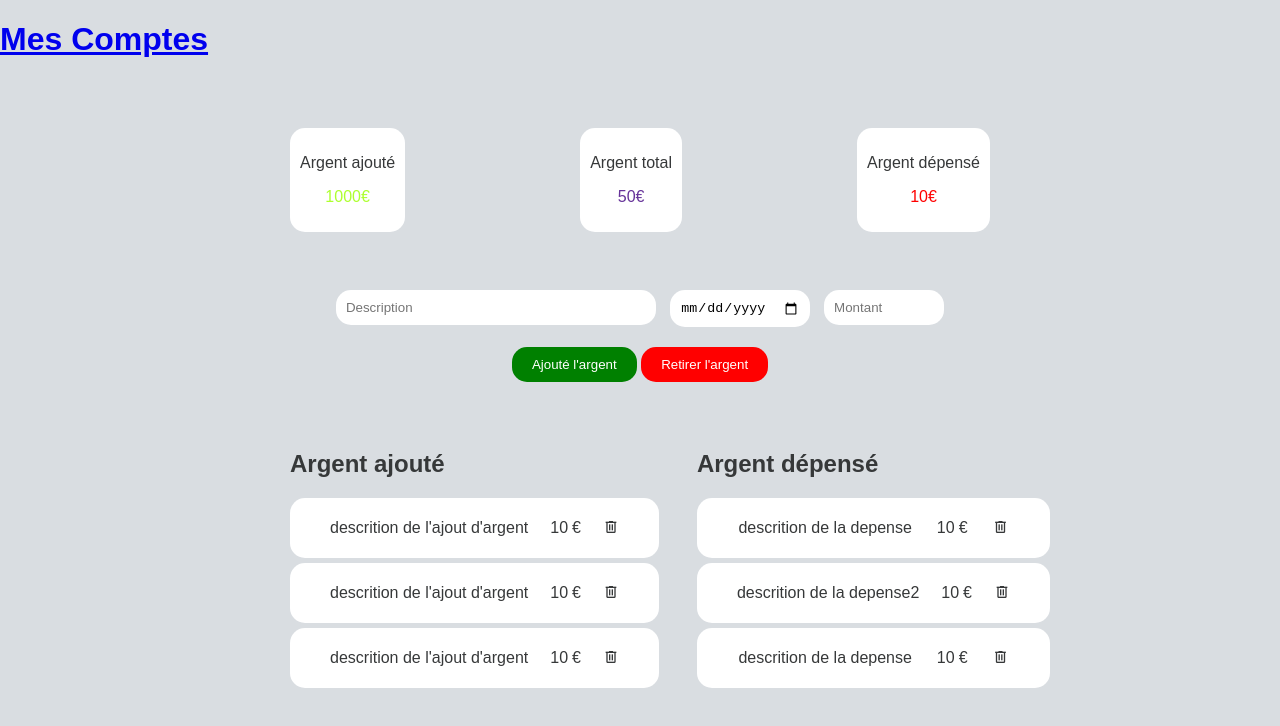
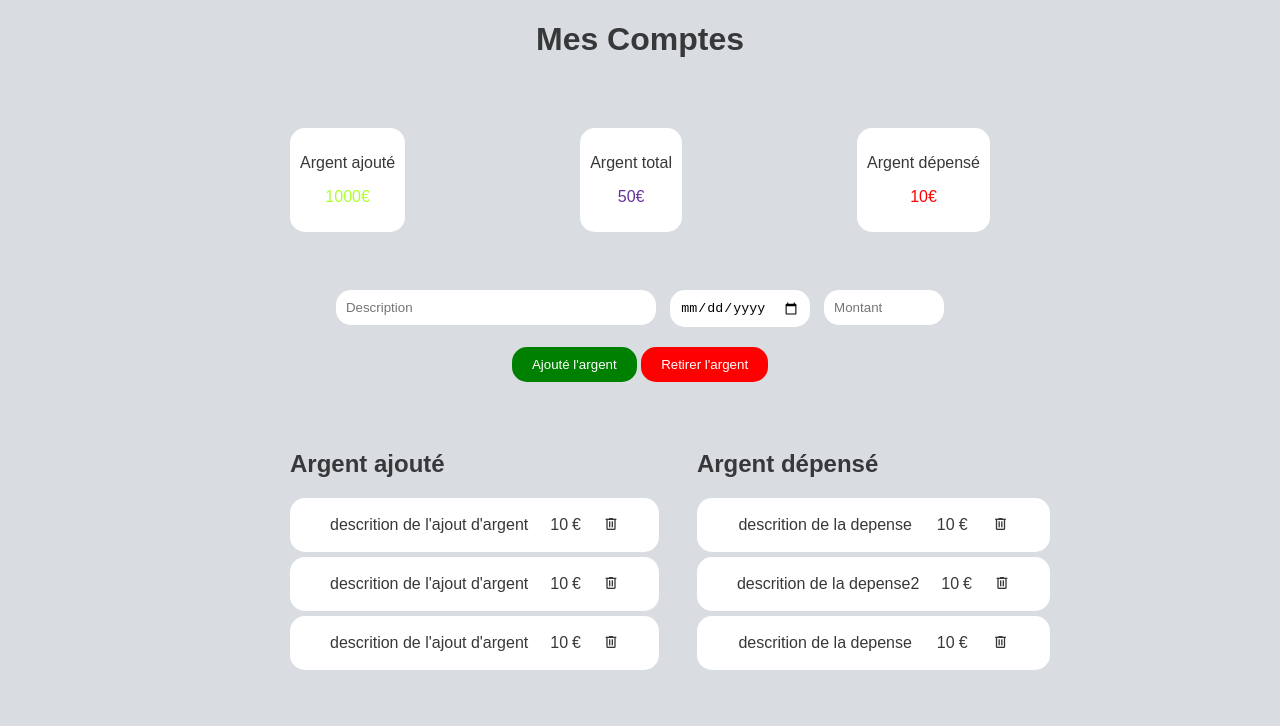
Before and after one commit to CODEBYGODWIN/CHALLENGE-JS, a plain HTML site: page templates/count.html in a window 1280 px wide. Drawn offline with Linux system fonts and the light colour scheme.

Commit message:
[UPG]page count style

```diff
--- a/static/count.css
+++ b/static/count.css
@@ -5,6 +5,16 @@ body{
     font-family: Arial, Helvetica, sans-serif;
     color: rgb(54, 56, 57);
 }
+
+h1 {
+    text-align: center;
+}
+
+h1 a {
+    text-decoration: none;
+    color: rgb(54, 56, 57);
+}
+
 
 .container{
     width: 100%;
@@ -81,14 +91,27 @@ body{
     outline: none;
     cursor: pointer;
 
+
 }
 
 .btnContainer .addIncome{
-    background-color: green;
+    background-color: rgb(0, 128, 0);
+    transition: all 0.5s;
+}
+
+.btnContainer .addIncome:hover{
+    background-color: rgb(0, 64, 0);
+
+
 }
 
 .btnContainer .addExpense{
-    background-color: red;
+    background-color: rgb(255, 0, 0);
+    transition: all 0.5s;
+}
+
+.btnContainer .addExpense:hover{
+    background-color: rgb(122, 0, 0);
 }
 
 .itemContainer{
@@ -106,7 +129,7 @@ body{
     border-radius:15px ;
     display: flex;
     justify-content: space-around;
-    padding: 5px 30px;
+    padding: 2px 30px;
     align-items: center;
     margin: 5px 0px;
 }
@@ -121,3 +144,11 @@ body{
 .expense section p{
     margin: 0px 2px;
 }
+
+
+/* .spanSupr:hover{
+    cursor: pointer;
+    background-color: rgb(255, 0, 0);
+    border-radius: 100%;
+    margin: 5px;
+} */
--- a/templates/count.html
+++ b/templates/count.html
@@ -11,7 +11,7 @@
 </head>
 <body>
     <header>
-        <h1><a href="#">Mes Comptes</a></h1>
+        <h1><a href="">Mes Comptes</a></h1>
     </header>
     <main>
         <section class="container">
@@ -66,7 +66,7 @@
                             <p>10</p>
                             <p>€</p>
                         </section>
-                        <span class="mdi mdi-trash-can-outline"></span>
+                        <span class="spanSupr mdi mdi-trash-can-outline"></span>
                     </section>
 
                     <section class="itemIncome">
@@ -75,7 +75,7 @@
                             <p>10</p>
                             <p>€</p>
                         </section>
-                        <span class="mdi mdi-trash-can-outline"></span>
+                        <span class="spanSupr mdi mdi-trash-can-outline"></span>
                     </section>
 
                     <section class="itemIncome">
@@ -84,7 +84,7 @@
                             <p>10</p>
                             <p>€</p>
                         </section>
-                        <span class="mdi mdi-trash-can-outline"></span>
+                        <span class="spanSupr mdi mdi-trash-can-outline"></span>
                     </section>
                 </section>
 
@@ -102,7 +102,7 @@
                             <p>€</p>
 
                         </section>
-                        <span class="mdi mdi-trash-can-outline"></span>
+                        <span class="spanSupr mdi mdi-trash-can-outline"></span>
                     </section>
 
                     <section  class="expense">
@@ -112,7 +112,7 @@
                             <p>€</p>
 
                         </section>
-                        <span class="mdi mdi-trash-can-outline"></span>
+                        <span class="spanSupr mdi mdi-trash-can-outline"></span>
                     </section>
 
                     <section  class="expense">
@@ -122,7 +122,7 @@
                             <p>€</p>
 
                         </section>
-                        <span class="mdi mdi-trash-can-outline"></span>
+                        <span class="spanSupr mdi mdi-trash-can-outline"></span>
                     </section>
                 </section>
             </section>
```
